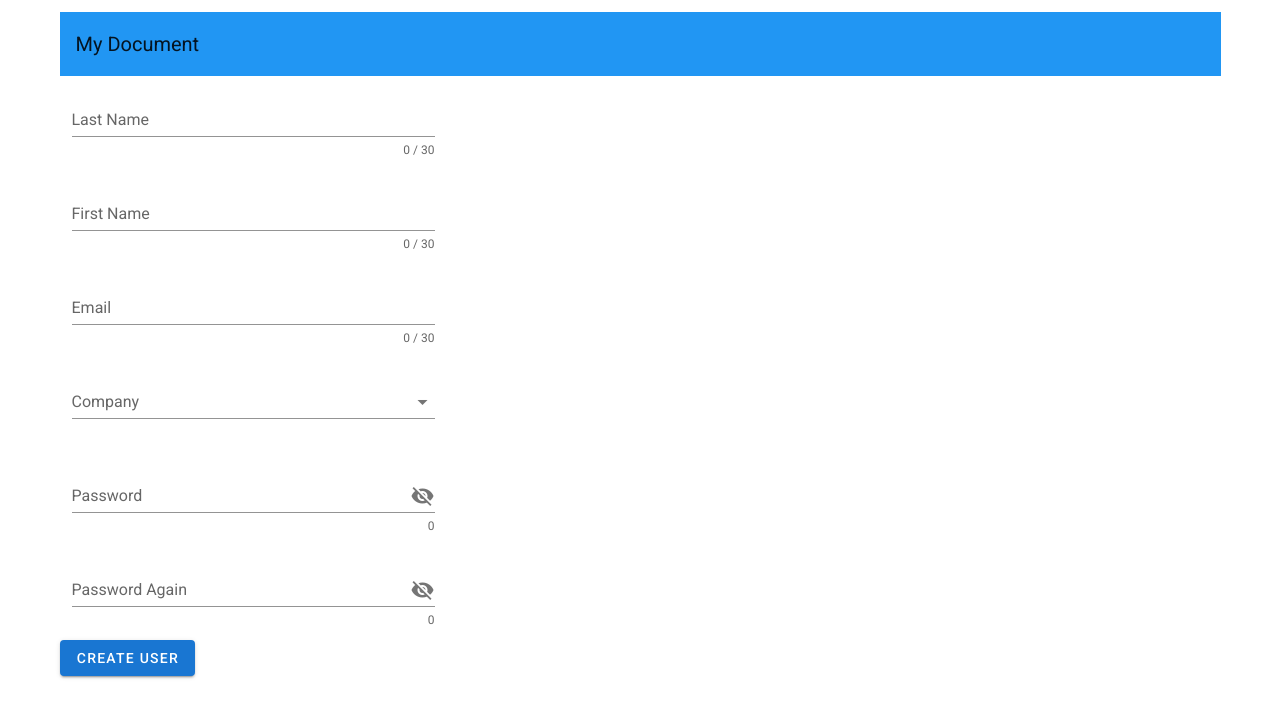
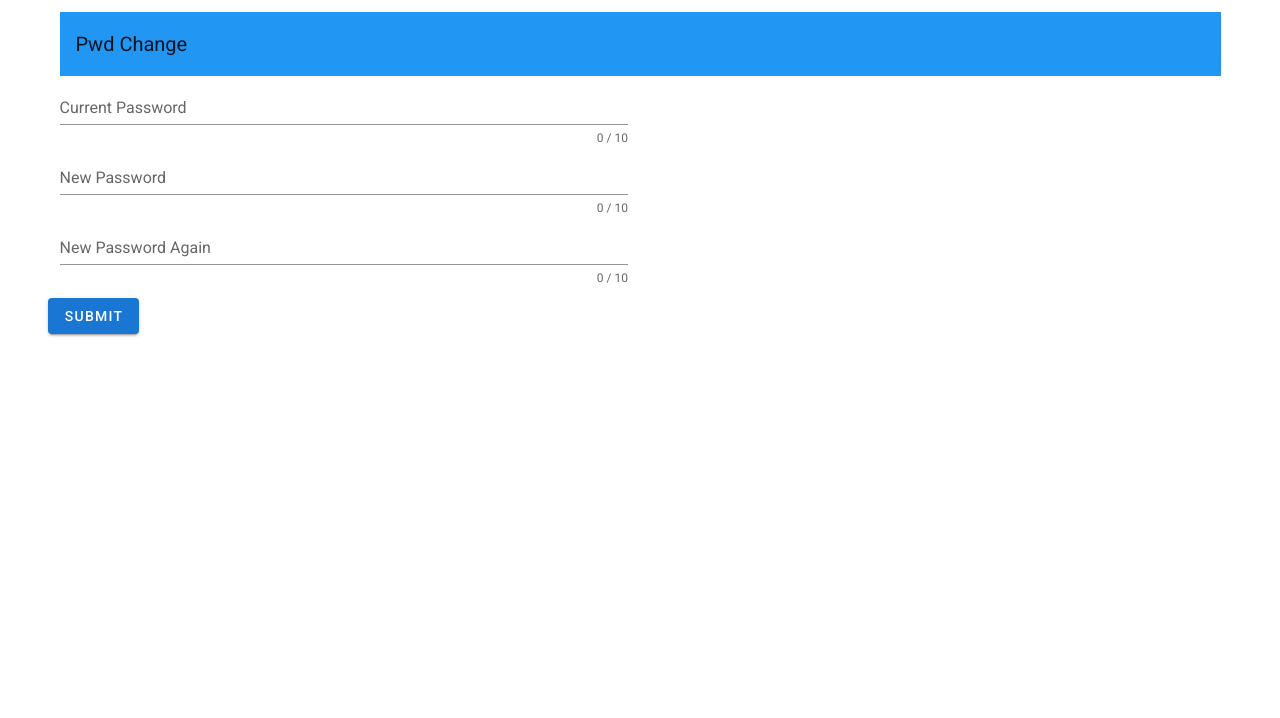
Before and after one commit to caramirezbe/VueTest, a Vue app: page / in a window 1280 px wide. Shown: the top 718 px of the page. Built offline with nearby package versions, Linux system fonts and the light colour scheme.

Commit message:
New components
Create new component to change the password

```diff
--- a/src/App.vue
+++ b/src/App.vue
@@ -1,19 +1,20 @@
 <template>
   <v-app>
     <v-main>
-      <HelloWorld/>
+
+      <PwdChange/>
     </v-main>
   </v-app>
 </template>
 
 <script>
-import HelloWorld from './components/HelloWorld';
+import PwdChange from './components/PwdChange';
 
 export default {
   name: 'App',
 
   components: {
-    HelloWorld,
+    PwdChange,
   },
 
   data: () => ({
--- a/src/components/HelloWorld.vue
+++ b/src/components/HelloWorld.vue
@@ -3,6 +3,27 @@
     <v-toolbar flat color="blue">
       <v-toolbar-title>My Document</v-toolbar-title>
     </v-toolbar>
+
+    <v-row no-gutters>
+      <v-col
+        v-for="n in 3"
+        :key="n"
+        cols="12"
+        md="4"
+
+      >
+        <v-card
+          class="pa-2"
+          outlined
+          tile
+        >
+          One of three columns
+        </v-card>
+      </v-col>
+    </v-row>
+
+
+
     <v-form>
       <v-col cols="4">
         <v-text-field
@@ -106,3 +127,6 @@
 }
 
 </script>
+<style>
+
+</style>
--- /dev/null
+++ b/src/components/PwdChange.vue
@@ -0,0 +1,73 @@
+<template>
+    <v-container>
+        <v-toolbar flat color="blue">
+          <v-toolbar-title>Pwd Change</v-toolbar-title>
+         </v-toolbar>
+
+    <v-form>
+        <v-row>
+            <v-col cols='6'>
+                <v-text-field
+                    v-model="oldPwd"
+                    label="Current Password"
+                    :counter="10"
+                    required
+                ></v-text-field>
+                <v-text-field
+                    v-model="newPwd"
+                    label="New Password"
+                    :counter="10"
+                    required
+                ></v-text-field>
+                <v-text-field
+                    v-model="newPwdAgain"
+                    label="New Password Again"
+                    :counter="10"
+                    required
+                ></v-text-field>
+            </v-col>
+            <v-col cols='6'>
+                <v-alert
+                    :type="mType"
+
+                >{{message}} </v-alert>
+
+            </v-col>
+            <v-btn @click="checkPwd()" color="primary">Submit</v-btn>
+        </v-row>
+    </v-form>
+
+    </v-container>
+</template>
+
+<script>
+export default {
+    name: 'Pwdchange',
+
+    data(){
+        return {
+                oldPwd:'',
+                newPwd:'',
+                newPwdAgain:'',
+                mType:undefined,
+                message:'',
+            }
+        },
+
+    methods:{
+        checkPwd(){
+            if (this.newPwd === this.newPwdAgain){
+                this.mType = 'success'
+                this.message = 'Password have been changed'
+            }
+            else {
+                this.mType = 'error'
+                this.message = 'Password does not match'
+            }
+
+        }
+
+    }
+
+}
+</script>
```
